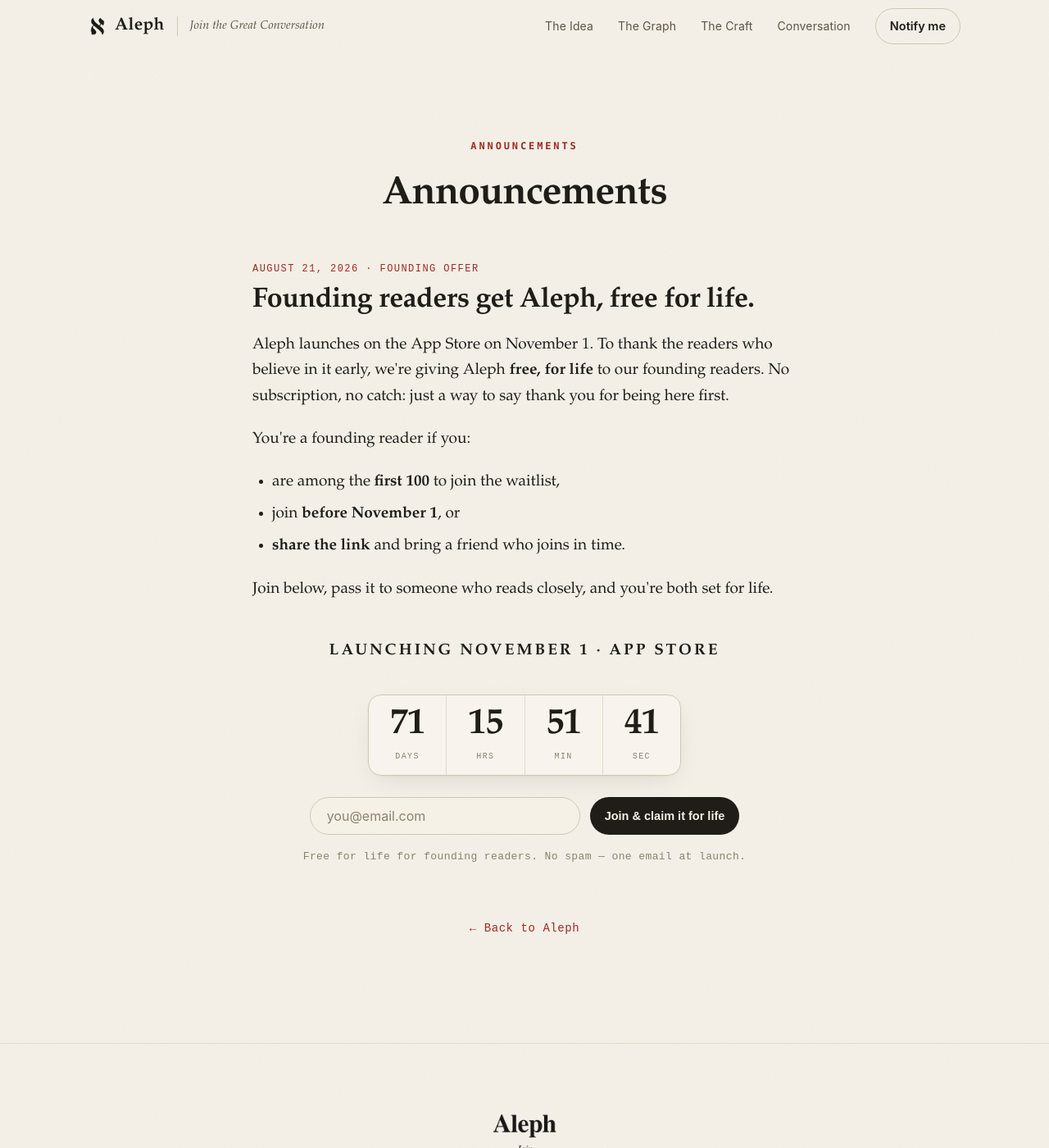
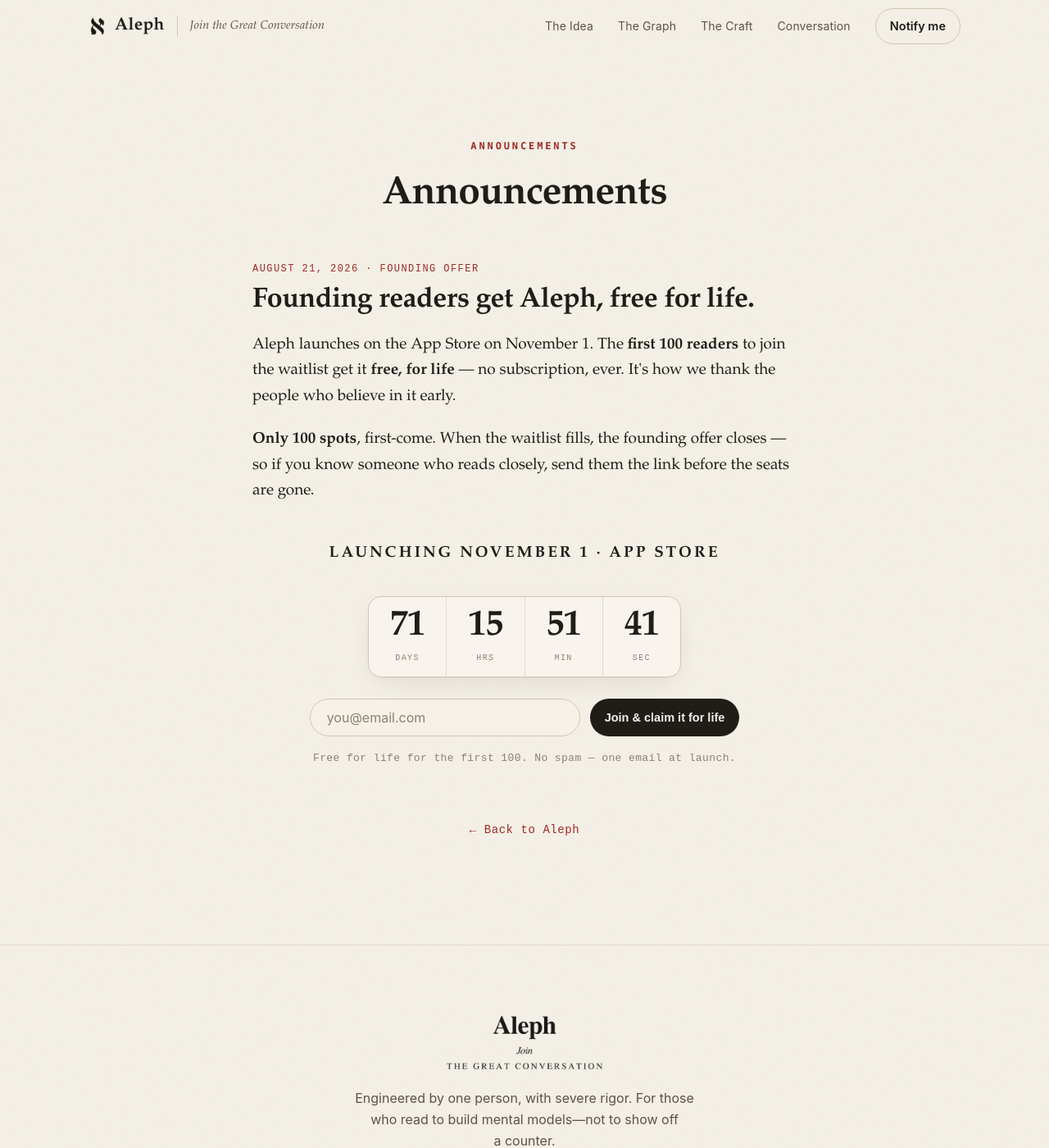
Before and after one commit to DiegoArmistead/AlephLibraryBlog, a Jekyll site: the page built from announcements.html, in a window 1280 px wide and 1400 px high. Shown: the whole window at 82% size. Built offline with Jekyll 4.4.1, drawn with Linux system fonts in a browser that asks for light colours.

Commit message:
copy: capar la founding offer a los primeros 100 (precio = suscripcion anual)
Aleph sera suscripcion anual, asi que 'gratis de por vida' para los primeros 100 es un regalo real. Cap = 100 (coincide con el tope gratis de Buttondown). Copy con escasez ('Only 100 spots').

Co-Authored-By: Claude Opus 4.8 <noreply@anthropic.com>

```diff
--- a/announcements.html
+++ b/announcements.html
@@ -12,16 +12,9 @@ permalink: /announcements/
     <p class="announce-date">August 21, 2026 · Founding offer</p>
     <h2 class="serif">Founding readers get Aleph, free for life.</h2>
 
-    <p>Aleph launches on the App Store on November 1. To thank the readers who believe in it early, we're giving Aleph <strong>free, for life</strong> to our founding readers. No subscription, no catch: just a way to say thank you for being here first.</p>
+    <p>Aleph launches on the App Store on November 1. The <strong>first 100 readers</strong> to join the waitlist get it <strong>free, for life</strong> — no subscription, ever. It's how we thank the people who believe in it early.</p>
 
-    <p>You're a founding reader if you:</p>
-    <ul>
-      <li>are among the <strong>first 100</strong> to join the waitlist,</li>
-      <li>join <strong>before November 1</strong>, or</li>
-      <li><strong>share the link</strong> and bring a friend who joins in time.</li>
-    </ul>
-
-    <p>Join below, pass it to someone who reads closely, and you're both set for life.</p>
+    <p><strong>Only 100 spots</strong>, first-come. When the waitlist fills, the founding offer closes — so if you know someone who reads closely, send them the link before the seats are gone.</p>
 
     <div class="launch">
       <p class="launch-label">Launching November 1 · App Store</p>
@@ -37,7 +30,7 @@ permalink: /announcements/
       <input class="notify-input" type="email" name="email" required placeholder="you@email.com" autocomplete="email" aria-label="Your email address">
       <button class="btn btn-primary" type="submit">Join &amp; claim it for life</button>
     </form>
-    <p class="fine">Free for life for founding readers. No spam — one email at launch.</p>
+    <p class="fine">Free for life for the first 100. No spam — one email at launch.</p>
   </article>
 
   <p style="text-align:center"><a class="back" href="{{ '/' | relative_url }}">← Back to Aleph</a></p>
--- a/index.html
+++ b/index.html
@@ -275,7 +275,7 @@ description: "Aleph turns what you read—your highlights, your notes, your ques
     <div class="wrap">
       <div class="card rev">
         <h2 class="serif">Coming November 1.</h2>
-        <p>Aleph lands on the App Store on November 1. Leave your name and be among the first readers—<a href="{{ '/announcements/' | relative_url }}" style="color:var(--rubric);font-weight:600">founding readers get it free for life.</a></p>
+        <p>Aleph lands on the App Store on November 1. Leave your name and be among the first readers—<a href="{{ '/announcements/' | relative_url }}" style="color:var(--rubric);font-weight:600">the first 100 get it free for life.</a></p>
         <form class="notify" action="https://buttondown.com/api/emails/embed-subscribe/{{ site.buttondown_username }}" method="post" target="popupwindow" onsubmit="window.open('https://buttondown.com/{{ site.buttondown_username }}','popupwindow')">
           <input class="notify-input" type="email" name="email" required placeholder="you@email.com" autocomplete="email" aria-label="Your email address">
           <button class="btn btn-primary" type="submit">Notify me at launch</button>
```
